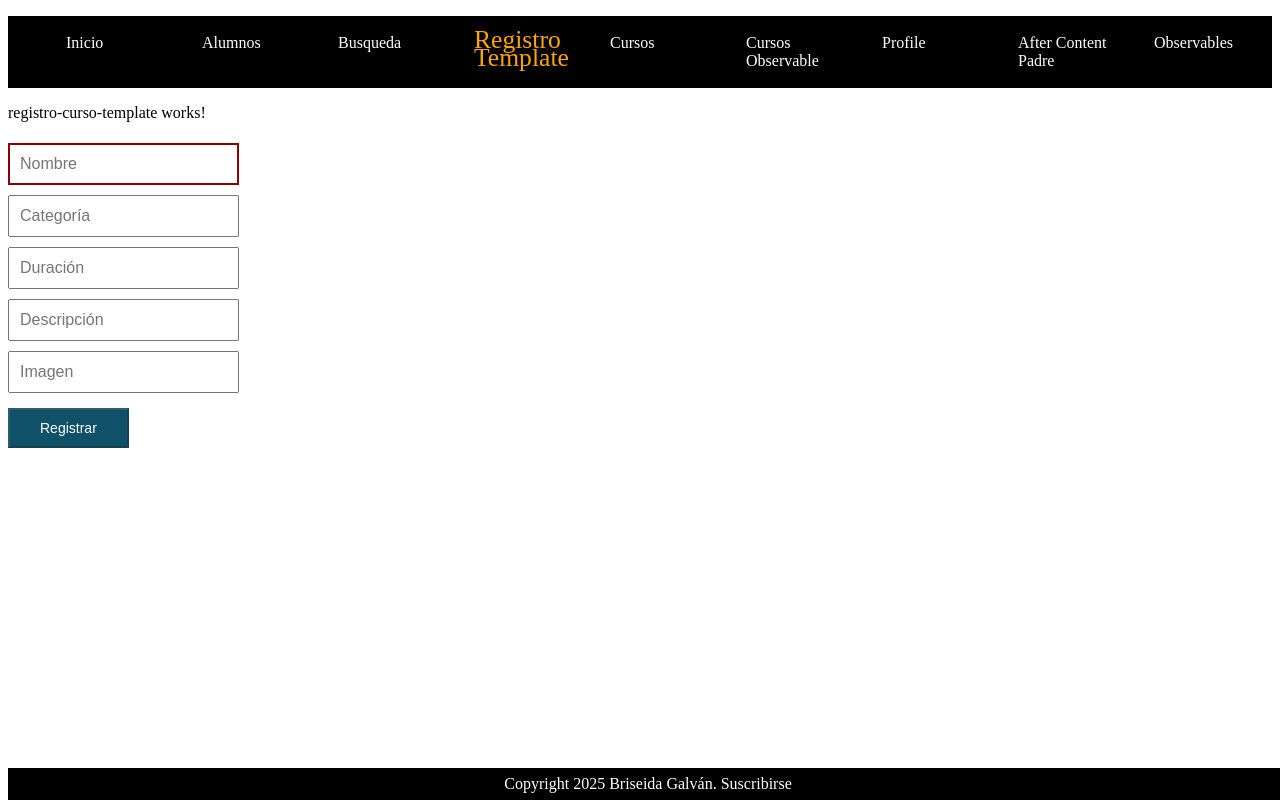
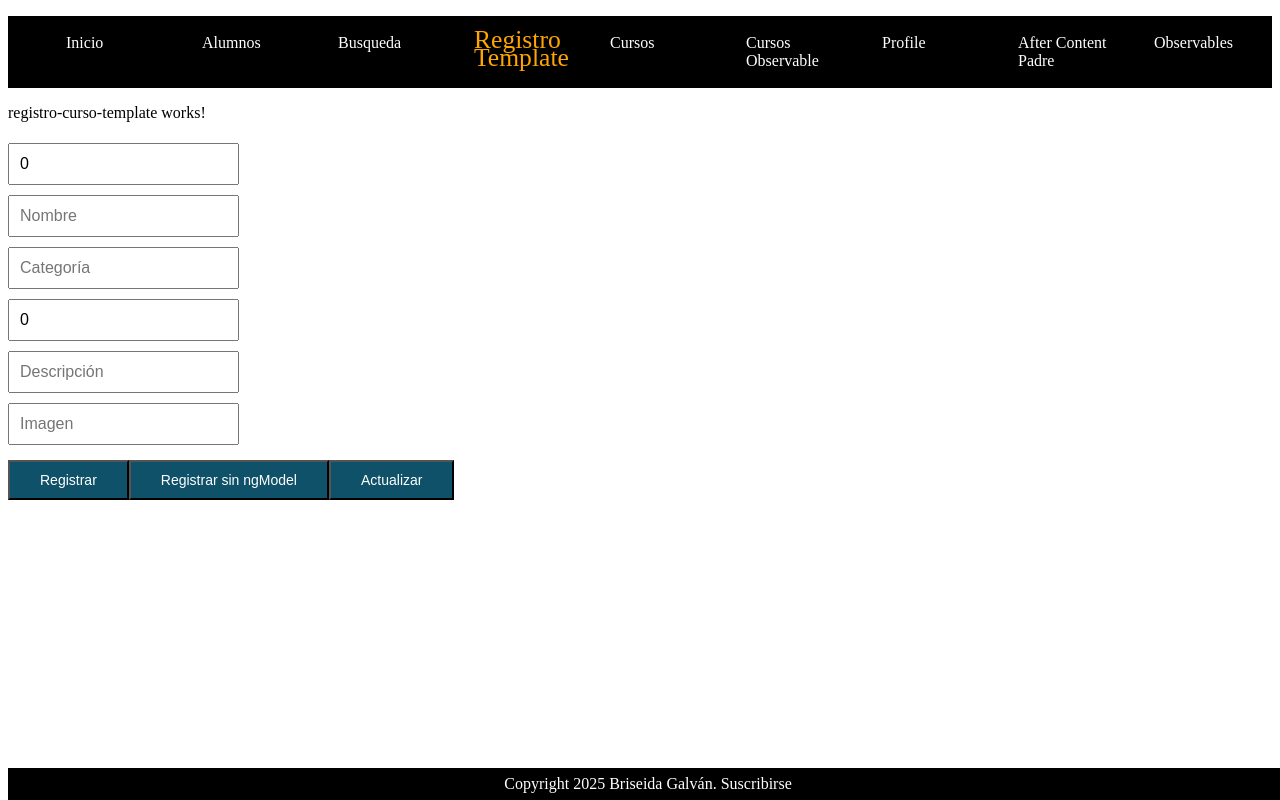
Before and after one commit to briss/dcinternet_angular, an Angular app: page /registroTemplate in a window 1280 px wide. Built offline with nearby package versions, Linux system fonts and the light colour scheme; no server answers.

Commit message:
Completar ejercicio de formas con template

```diff
--- a/src/app/buscador/buscador.html
+++ b/src/app/buscador/buscador.html
@@ -8,6 +8,10 @@
     </div>
 
     <div class="column right-column">
+        <app-registro-curso-reactivo></app-registro-curso-reactivo>
+
+
+        <hr/>
         <app-registro-curso-template></app-registro-curso-template>
     </div>
 </div>
--- a/src/app/buscador/buscador.ts
+++ b/src/app/buscador/buscador.ts
@@ -2,10 +2,11 @@ import { Component } from '@angular/core';
 import { FormsModule, NgModel } from '@angular/forms';
 import { CursoResources } from "../resources/curso-resources/curso-resources";
 import { RegistroCursoTemplate } from "../registro-curso-template/registro-curso-template";
+import { RegistroCursoReactivo } from "../registro-curso-reactivo/registro-curso-reactivo";
 
 @Component({
   selector: 'app-buscador',
-  imports: [FormsModule, CursoResources, RegistroCursoTemplate],
+  imports: [FormsModule, CursoResources, RegistroCursoTemplate, RegistroCursoReactivo],
   templateUrl: './buscador.html',
   styleUrl: './buscador.css'
 })
--- a/src/app/modelo/curso.modelo.ts
+++ b/src/app/modelo/curso.modelo.ts
@@ -1,5 +1,5 @@
 export type Curso = {
-    id:number,
+    id?:number,
     nombre:string,
     categoria:string,
     duracion:number,
--- /dev/null
+++ b/src/app/registro-curso-reactivo/registro-curso-reactivo.html
@@ -0,0 +1,27 @@
+<p>registro-curso-reactivo works!</p>
+
+<form [formGroup]="forma" (ngSubmit)="enviar()">
+    <div>
+        <input type="text" placeholder="Nombre" formControlName="nombre" />
+    </div>
+    <div>
+        <input type="text" placeholder="Categoría" formControlName="categoria" />
+    </div>
+    <div>
+        <input type="number" placeholder="Duración" formControlName="duracion" />
+    </div>
+    <div>
+        <input type="text" placeholder="Descripción" formControlName="descripcion" />
+    </div>
+    <div>
+        <input type="text" placeholder="Imagen" formControlName="imagen" />
+    </div>
+
+    <button [disabled]="forma.invalid">Registrar</button>
+
+
+    <!--
+    <button type="button" (click)="registrarSinNgModel(nombre.value, categoria.value, duracion.value, descripcion.value, imagen.value)">Registrar sin ngModel</button>
+    <button type="button" (click)="actualizar(id.value, nombre.value, categoria.value, duracion.value, descripcion.value, imagen.value)">Actualizar</button>
+-->
+</form>
--- /dev/null
+++ b/src/app/registro-curso-reactivo/registro-curso-reactivo.ts
@@ -0,0 +1,28 @@
+import { Component } from '@angular/core';
+import { FormControl, FormGroup, ReactiveFormsModule } from '@angular/forms';
+
+@Component({
+  selector: 'app-registro-curso-reactivo',
+  imports: [ReactiveFormsModule],
+  templateUrl: './registro-curso-reactivo.html',
+  styleUrl: './registro-curso-reactivo.css'
+})
+export class RegistroCursoReactivo {
+
+  forma:FormGroup = new FormGroup({
+    nombre: new FormControl(),
+    categoria: new FormControl(),
+    duracion: new FormControl(32),
+    descripcion: new FormControl(),
+    imagen: new FormControl()
+  });
+
+
+  constructor() {
+  }
+
+  enviar() {
+    console.log("Enviando");
+    console.log(this.forma);
+  }
+}
--- a/src/app/registro-curso-template/registro-curso-template.html
+++ b/src/app/registro-curso-template/registro-curso-template.html
@@ -2,34 +2,47 @@
 
 <form (ngSubmit)="registrar($event, formRegistrar)" #formRegistrar="ngForm">
     <div>
+        <input name="id" type="number" value="{{ cursoService.cursoActual().id }}"
+               #id />
+    </div>
+    <div>
         <input name="nombre" type="text" placeholder="Nombre"
-            required minlength="4" (change)="obtieneValor(nombre)"
-            #nombre="ngModel" ngModel />
-    @if(nombre.invalid && nombre.touched) {
+            required minlength="4"
+            value="{{ cursoService.cursoActual().nombre}}"
+            #nombre />
+<!--    @if(nombre.invalid && nombre.touched) {
         @if (nombre.hasError('minlength')) {
                 <span>Longitud mínima es 4</span>
         }
         @if (nombre.hasError('required')) {
                 <span>Nombre requerido</span>
         }
-    }
+    }-->
     </div>
     <div>
     <input name="categoria" type="text" placeholder="Categoría"
-            #categoria="ngModel" ngModel />
+                value="{{ cursoService.cursoActual().categoria }}"
+            #categoria />
     </div>
     <div>
     <input name="duracion" type="number" placeholder="Duración"
-            #duracion="ngModel" ngModel />
+                value="{{ cursoService.cursoActual().duracion }}"
+            #duracion />
     </div>
     <div>
     <input name="descripcion" type="text" placeholder="Descripción"
-            #descripcion="ngModel" ngModel />
+                value="{{ cursoService.cursoActual().descripcion }}"
+            #descripcion />
     </div>
     <div>
     <input name="imagen" type="text" placeholder="Imagen"
-            #imagen="ngModel" ngModel />
+                value="{{ cursoService.cursoActual().imagen }}"
+            #imagen />
     </div>
 
     <button [disabled]="formRegistrar.invalid">Registrar</button>
+
+
+    <button type="button" (click)="registrarSinNgModel(nombre.value, categoria.value, duracion.value, descripcion.value, imagen.value)">Registrar sin ngModel</button>
+    <button type="button" (click)="actualizar(id.value, nombre.value, categoria.value, duracion.value, descripcion.value, imagen.value)">Actualizar</button>
 </form>
--- a/src/app/registro-curso-template/registro-curso-template.ts
+++ b/src/app/registro-curso-template/registro-curso-template.ts
@@ -1,4 +1,4 @@
-import { Component, inject } from '@angular/core';
+import { Component, inject, OnInit } from '@angular/core';
 import { FormsModule, NgForm, NgModel } from "@angular/forms";
 import { Curso } from '../modelo/curso.modelo';
 import { CursoService } from '../service/curso.service';
@@ -9,7 +9,7 @@ import { CursoService } from '../service/curso.service';
   templateUrl: './registro-curso-template.html',
   styleUrl: './registro-curso-template.css'
 })
-export class RegistroCursoTemplate {
+export class RegistroCursoTemplate implements OnInit {
 
   cursoService = inject(CursoService);
 
@@ -24,10 +24,38 @@ export class RegistroCursoTemplate {
 //    console.log(formRegistrar.value);
 
     let curso:Curso = formRegistrar.value;
+    console.log(curso);
+
     this.cursoService.registrar(curso);
   }
 
   obtieneValor(nombre:NgModel) {
     console.log(nombre);
   }
+
+  ngOnInit(): void {
+  }
+
+  actualizar(id:string, nombre:string, categoria:string, duracion:string, descripcion:string, imagen:string) {
+    console.log("" + id + ", " + nombre);
+      this.cursoService.actualizar({
+        "id": Number(id),
+        "nombre": nombre,
+        "categoria": categoria,
+        "duracion": Number(duracion),
+        "descripcion": descripcion,
+        "imagen": imagen
+      });
+  }
+
+  registrarSinNgModel(nombre:string, categoria:string, duracion:string, descripcion:string, imagen:string) {
+    console.log("Entrando a registrarSinNgModel")
+      this.cursoService.registrar({
+        "nombre": nombre,
+        "categoria": categoria,
+        "duracion": Number(duracion),
+        "descripcion": descripcion,
+        "imagen": imagen
+      });
+  }
 }
--- a/src/app/resources/curso-resources/curso-resources.html
+++ b/src/app/resources/curso-resources/curso-resources.html
@@ -6,7 +6,9 @@
         <tr>
             <td><a routerLink="/buscador/{{curso.id}}">{{curso.nombre}}</a></td>
             <td><button class="boton boton3" (click)="editarCurso(curso)">Editar</button></td>
-            <td><button class="boton boton2" (click)="borrarCurso(curso.id)">Borrar</button></td>
+            @if (curso.id) {
+                <td><button class="boton boton2" (click)="borrarCurso(curso.id)">Borrar</button></td>
+            }
         </tr>
     }
     @empty { No hay información de cursos }
--- a/src/app/resources/curso-resources/curso-resources.ts
+++ b/src/app/resources/curso-resources/curso-resources.ts
@@ -25,10 +25,12 @@ export class CursoResources {
 
   private cursoService = inject(CursoService);
 
-  cursosRxResource = rxResource({
-    stream: () => this.cursoService.getCursosObservable(),
-    defaultValue: []
-  });
+  cursosRxResource = this.cursoService.cursosRxResource;
+
+//  cursosRxResource = rxResource({
+//    stream: () => this.cursoService.getCursosObservable(),
+//    defaultValue: []
+//  });
 
 //  cursosResource = resource({
 //    loader: () => fetch("https://www.dcinternet.com.mx/rino/cursos")
@@ -45,5 +47,6 @@ export class CursoResources {
 
   editarCurso(curso:Curso) {
     console.log(curso);
+    this.cursoService.cursoActual.set(curso);
   }
 }
--- a/src/app/service/curso.service.ts
+++ b/src/app/service/curso.service.ts
@@ -2,6 +2,7 @@ import { HttpClient } from '@angular/common/http';
 import { inject, Injectable, signal, Signal } from "@angular/core";
 import { Curso } from "../modelo/curso.modelo";
 import { Observable } from "rxjs";
+import { rxResource } from '@angular/core/rxjs-interop';
 
 @Injectable({
     providedIn: 'root'
@@ -11,13 +12,18 @@ export class CursoService {
     private cursosUrl = "https://www.dcinternet.com.mx/rino/cursos";
     private httpClient = inject(HttpClient);
 
-    private cursoActual = signal<Curso>({
+    cursoActual = signal<Curso>({
         id: 0,
         nombre: '',
         categoria: '',
         duracion: 0,
         descripcion: '',
         imagen: ''
+    });
+
+    cursosRxResource = rxResource({
+        stream: () => this.getCursosObservable(),
+        defaultValue: []
     });
 
     async getCursos():Promise<Curso[]> {
@@ -38,7 +44,12 @@ export class CursoService {
 
     registrar(curso:Curso) {
         this.httpClient.post(this.cursosUrl, curso)
-            .subscribe(() => console.log("Curso registrado"));
+            .subscribe(() => this.cursosRxResource.reload());
+    }
+
+    actualizar(curso:Curso) {
+        this.httpClient.put(this.cursosUrl, curso)
+            .subscribe(() => this.cursosRxResource.reload());
     }
 
     getCurso(id:string):Observable<Curso> {
@@ -46,8 +57,9 @@ export class CursoService {
     }
 
     borrarCurso(id:number):void {
-        this.httpClient.delete(this.cursosUrl + '/' + id).subscribe({
-            next: (response) => console.log(response)
-        });
+        this.httpClient.delete(this.cursosUrl + '/' + id)
+            .subscribe({
+                next: (response) => this.cursosRxResource.reload()
+            });
     }
 }
```
Also changed, not shown: src/app/registro-curso-reactivo/registro-curso-reactivo.css (added).
